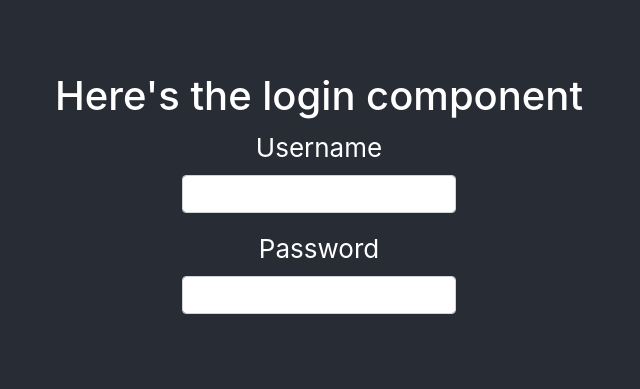
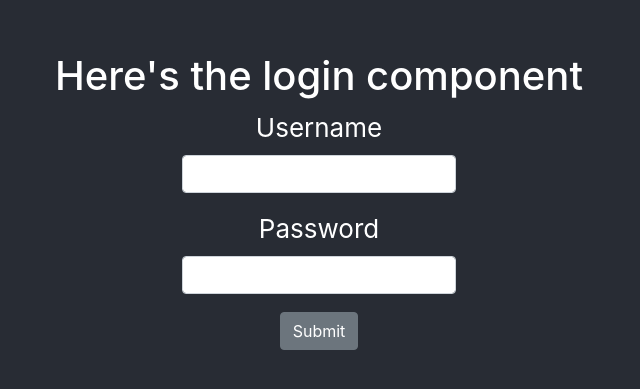
Before and after one commit to lukecparr/front-end, a React (Create React App) app: page /login in a window 1280 px wide. Shown: the part 199-588 px from the top of the page, without its empty margins (321-961 px from the left). Built offline with nearby package versions, Linux system fonts and the light colour scheme.

Commit message:
Added submit button

```diff
--- a/src/components/UserLogin.js
+++ b/src/components/UserLogin.js
@@ -1,5 +1,5 @@
 import React, { useState } from 'react';
-import { Button, Form, FormGroup, Label, Input, FormText } from 'reactstrap';
+import { Button, Form, FormGroup, Label, Input } from 'reactstrap';
 
 const UserLogin = () => {
 	const credentials = {
@@ -22,6 +22,7 @@ const UserLogin = () => {
 					<Label for='password'>Password</Label>
 					<Input type='password' name='password' /*value={formValues.password}*/ /*onChange={handleChanges}*/ />
 				</FormGroup>
+				<Button>Submit</Button>
 			</Form>
 		</>
 	)
```
